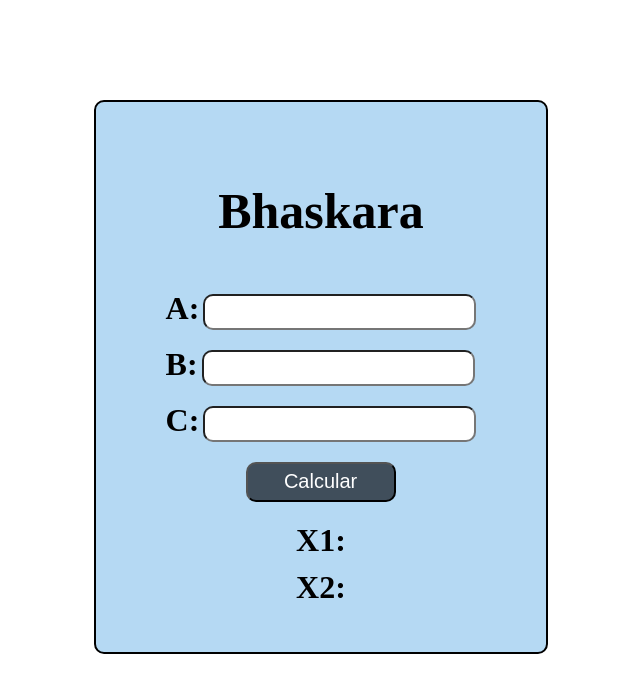
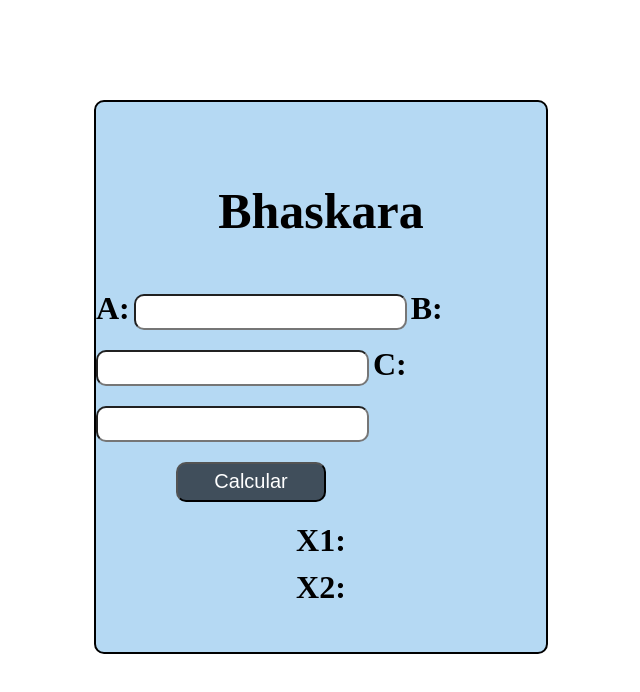
Before and after one commit to Harbs-lo/bhaskara, a plain HTML site: page index.html in a window 1280 px wide. Shown: the whole page, without its empty margins (614-1254 px from the left). Drawn offline with Linux system fonts and the light colour scheme.

Commit message:
Update index.html

```diff
--- a/index.html
+++ b/index.html
@@ -17,13 +17,13 @@
         <h1>Bhaskara</h1>
       </div>
       <label for="valorA" id="labelA" class="labels">A:</label>
-      <input type="number" name="a" id="valorA" class="valores"> <br>
+      <input type="number" name="a" id="valorA" class="valores">
 
       <label for="valorA" id="labelB" class="labels">B:</label>
-      <input type="number" name="b" id="valorB" class="valores"> <br>
+      <input type="number" name="b" id="valorB" class="valores">
 
       <label for="valorA" id="labelC" class="labels">C:</label>
-      <input type="number" name="c" id="valorC" class="valores"> <br>
+      <input type="number" name="c" id="valorC" class="valores">
 
       <button id="btnCalcular" class="btnCalcular">
         Calcular
```
